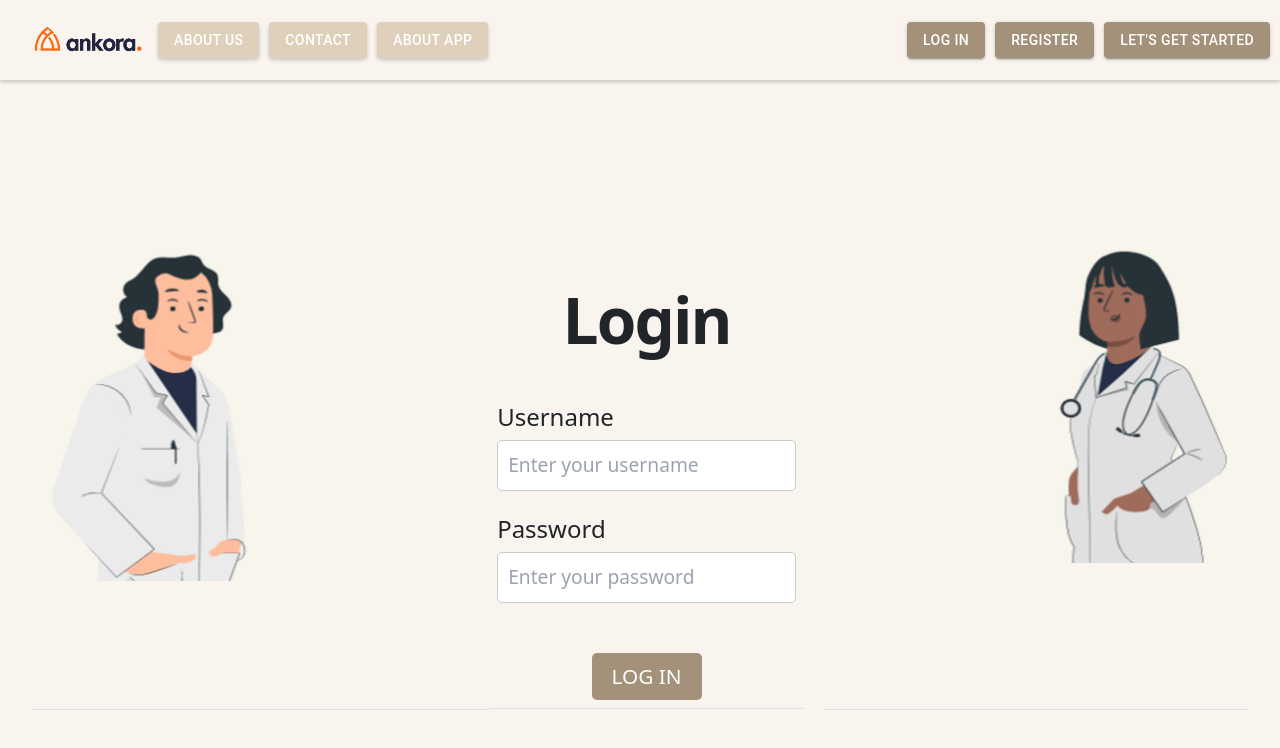
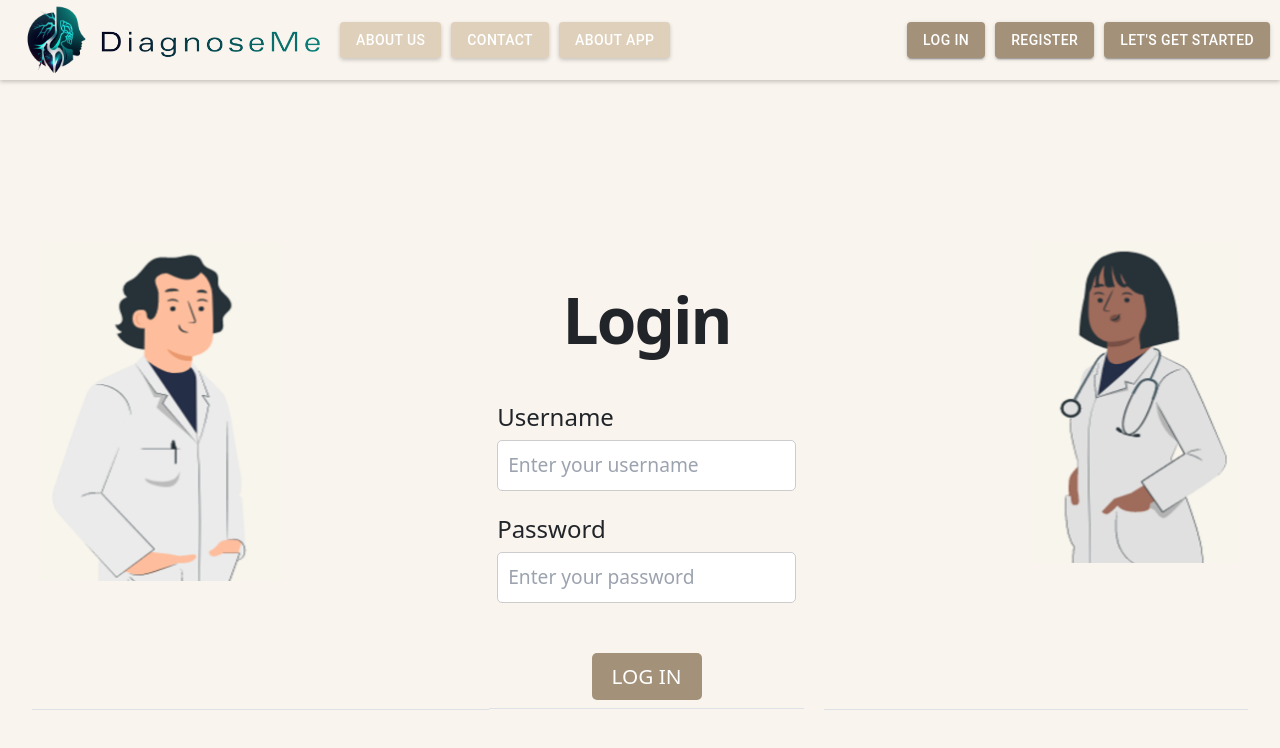
Before and after one commit to Ankora-Hackathon/team-1-frontend, a React (Create React App) app: page /logIn in a window 1280 px wide. Shown: the top 748 px of the page. Built offline with nearby package versions, Linux system fonts and the light colour scheme.

Commit message:
third commit

```diff
--- a/src/components/Navbar.jsx
+++ b/src/components/Navbar.jsx
@@ -1,7 +1,8 @@
 import React from 'react';
 import { Box, Button, Stack } from '@mui/material';
 import { Link } from 'react-router-dom';
-import logo from '../components/assets/Logo.png'
+import logo from '../components/assets/logoAI.png'
+import logoNaziv from '../components/assets/logoo.png'
 
 const Navbar = () => {
   return (
@@ -21,16 +22,20 @@ const Navbar = () => {
     >
 
       <Box sx={{ display: 'flex', alignItems: 'center', marginLeft: '10px' }}>
-        <Link to="/" style={{ display: 'flex', alignItems: 'center', marginLeft: '18px' }}>
-          <img src={logo} alt="logo" height="130px" width="120px" />
+        <Link to="/" style={{ display: 'flex', alignItems: 'center' }}>
+          <img src={logo} alt="logo" height="100px" width="90px" />
+
         </Link>
-
+       <div style={{marginTop:'10px'}}>
+       <img src={logoNaziv} alt="logo" height="120px" width="220px" />
+       </div>
         <Button
           variant="contained"
           component={Link}
           to="/aboutUs"
           sx={{
-            marginLeft: '10px', '&:hover': {
+
+            marginLeft: '20px', '&:hover': {
               backgroundColor: '#b3a18e',
             }, backgroundColor: '#dfd0bb', color: 'white', boxShadow: '0 2px 4px rgba(0, 0, 0, 0.2)'
           }}
--- a/src/index.css
+++ b/src/index.css
@@ -172,7 +172,7 @@
 }
 .banner img {
   animation: updown 3s linear infinite;
-  height:max-content;
+
 }
 @keyframes updown {
     0% {
```
Also changed, not shown: src/components/assets/logoAI.png (added), src/components/assets/logoo.png (added).
